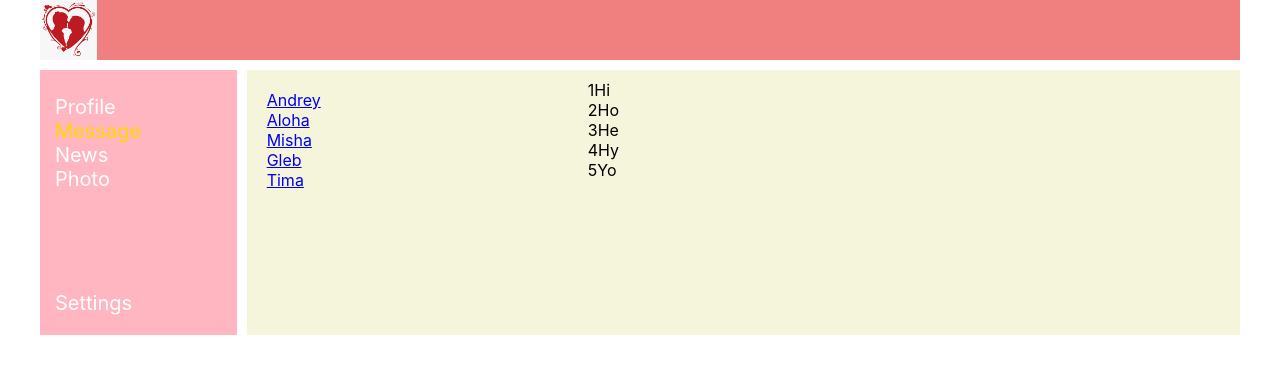
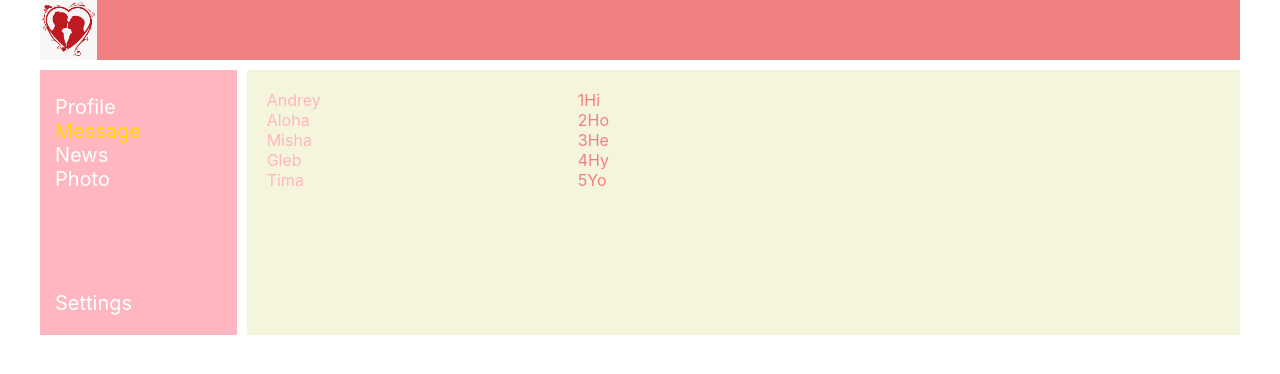
Before and after one commit to Sendega89/My_First_React_Project, a React (Create React App) app: page /Message in a window 1280 px wide. Shown: the top 374 px of the page. Built offline with nearby package versions, Linux system fonts and the light colour scheme.

Commit message:
refactoring block Profile.jsx add massives dialogsData,messageData, refactoring Message.jsx add dialogsElements add messageElements fix messageElements

```diff
--- a/src/Components/Sidebar/Item/Message/Message.module.css
+++ b/src/Components/Sidebar/Item/Message/Message.module.css
@@ -4,17 +4,22 @@
 }
 
 .dialogs_item {
+
+    padding: 20px;
+
+}
+.dialogs_item a {
     text-decoration: none;
-    padding: 20px;
+    color: lightpink;
 }
 .dialogs_item .active {
     color: #ead562;
 }
 .messages {
+margin-top: 20px;
 
-    padding: 10px;
 }
 
 .message {
-
+color: lightcoral;
 }
```
